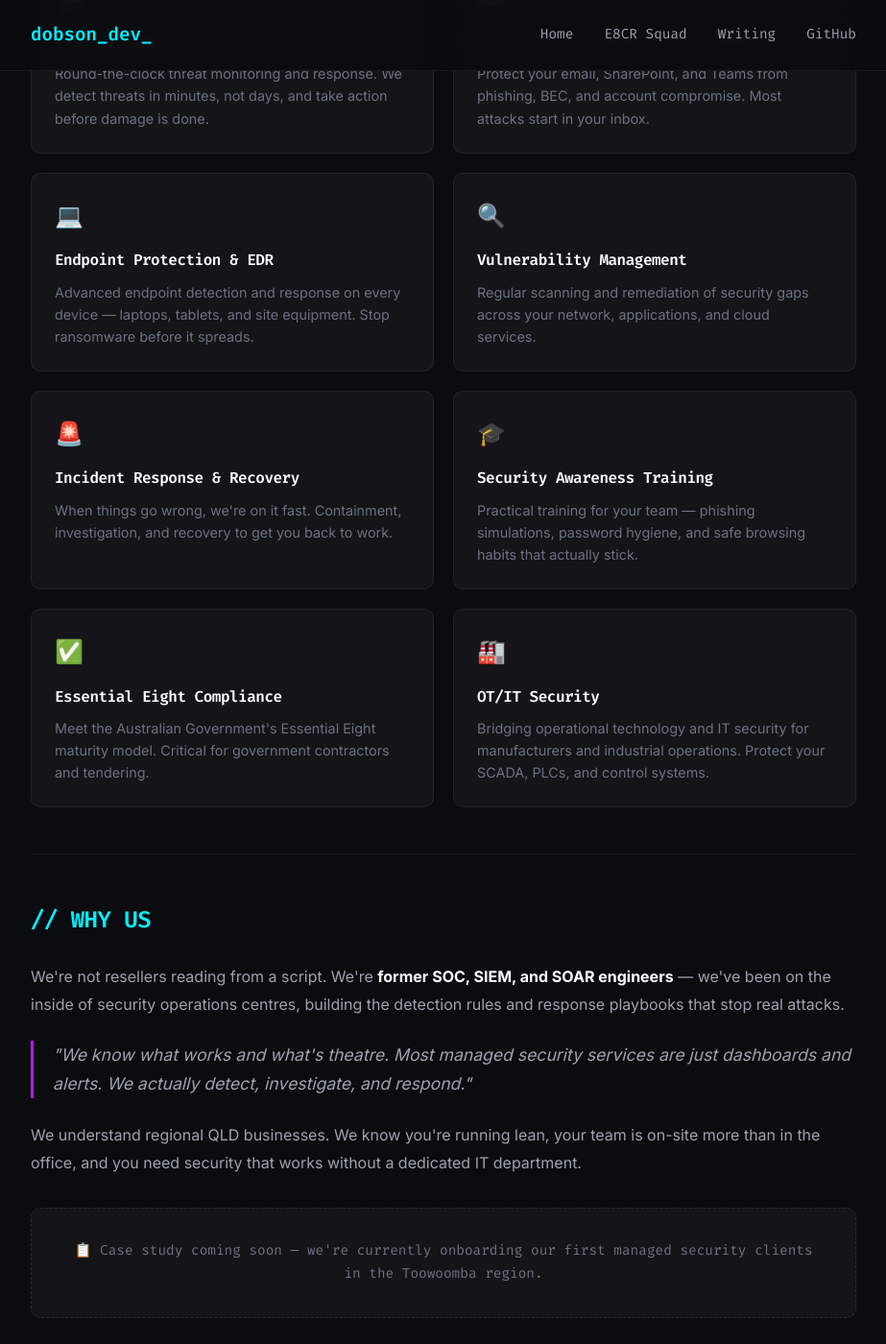
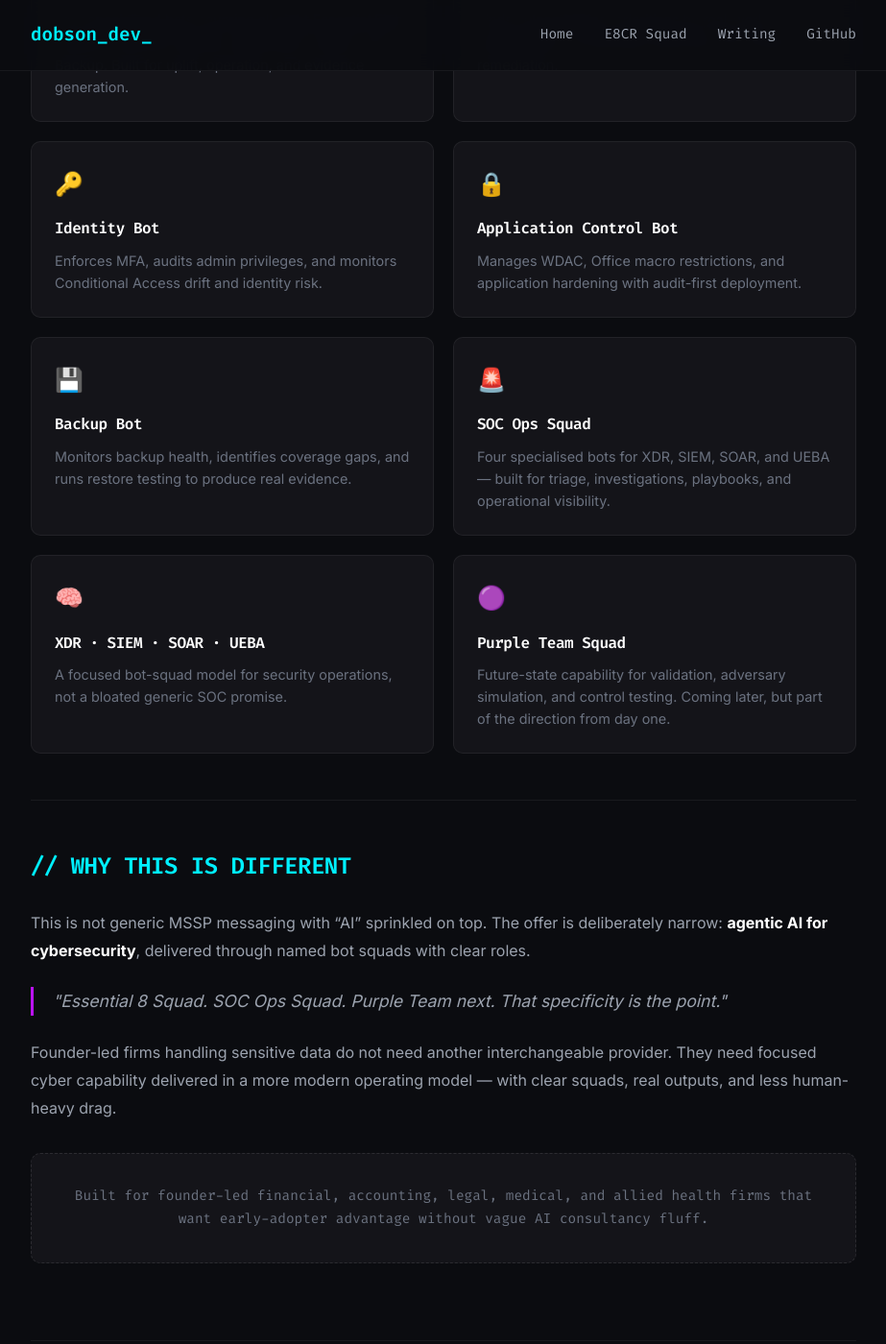
Before and after one commit to RADobson/dobson-dev-site, a Jekyll site: the page built from services/cybersecurity.html, in a window 1280 px wide and 1400 px high, scrolled down 1510 px. Shown: the whole window at 96% size, without its empty margins (178-1101 px from the left). Built offline with Jekyll 4.4.1, drawn with Linux system fonts in a browser that asks for light colours; some of the changed text lies outside the part shown.

Commit message:
Refine site positioning around AI cyber squads

```diff
--- a/services/cybersecurity.html
+++ b/services/cybersecurity.html
@@ -1,7 +1,7 @@
 ---
 layout: default
-title: "Cybersecurity Consulting & Managed Security Services"
-description: "24/7 managed detection and response for regional QLD construction, civil, and engineering businesses. Former SOC engineers protecting your business from ransomware, BEC fraud, and cyber threats."
+title: "Agentic AI for Cybersecurity | AI Cyber Squads"
+description: "Specialised AI cyber squads for founder-led financial, accounting, legal, medical, and allied health firms. Essential 8 Squad, SOC Ops Squad, and future-state Purple Team capability."
 image: /assets/images/og-default.png
 sitemap: true
 ---
@@ -280,19 +280,18 @@
 {
     "@context": "https://schema.org",
     "@type": "Service",
-    "name": "Cybersecurity Consulting & Managed Security Services",
-    "description": "24/7 managed detection and response, Microsoft 365 security monitoring, endpoint protection, vulnerability management, incident response, and Essential Eight compliance for regional QLD businesses.",
+    "name": "Agentic AI for Cybersecurity",
+    "description": "Specialised AI cyber squads for Essential 8 uplift, SOC operations, and future-state purple teaming for founder-led firms handling sensitive data.",
     "provider": {
         "@type": "Organization",
         "name": "Dobson Development Pty Ltd",
         "url": "https://dobsondevelopment.com.au"
     },
     "areaServed": {
-        "@type": "State",
-        "name": "Queensland",
-        "addressCountry": "AU"
+        "@type": "Country",
+        "name": "Australia"
     },
-    "serviceType": "Managed Security Services",
+    "serviceType": "Agentic AI Cybersecurity Services",
     "url": "https://dobsondevelopment.com.au/services/cybersecurity",
     "offers": {
         "@type": "Offer",
@@ -305,109 +304,109 @@
 <a href="/" class="back-nav">← Back to Home</a>
 
 <section class="service-hero">
-    <div class="badge">🛡️ Managed Security Services</div>
-    <h1>Cybersecurity That Works<br>While <span style="color: var(--accent-neon);">You</span> Work.</h1>
+    <div class="badge">🤖 Agentic AI for Cybersecurity</div>
+    <h1>Specialised <span style="color: var(--accent-neon);">AI Cyber Squads</span><br>for Founder-Led Firms.</h1>
     <p class="subtitle">
-        24/7 managed detection and response for construction, civil, and engineering firms across regional Queensland. Enterprise-grade protection without the enterprise price tag.
+        We deploy the Essential 8 Squad, the SOC Ops Squad, and a future-state Purple Team Squad for founder-led financial, accounting, legal, medical, and allied health firms handling sensitive data.
     </p>
 </section>
 
 <section class="problem-section">
     <h2><span class="mono-accent">//</span> THE PROBLEM</h2>
     <p style="color: var(--text-grey); line-height: 1.8; margin-bottom: 1rem;">
-        Construction and civil firms are now the <strong style="color: var(--text-white);">#1 target for ransomware</strong> in Australia. Business Email Compromise (BEC) and invoice fraud cost QLD builders millions every year — a single fraudulent payment redirect can wipe out an entire project's margin.
+        Founder-led financial, accounting, legal, medical, and allied health firms handle highly sensitive data, but most cannot justify building internal capability across Essential 8 uplift, SOC operations, and continuous validation.
     </p>
     <p style="color: var(--text-grey); line-height: 1.8; margin-bottom: 1rem;">
-        You know you need cybersecurity. But you can't afford a full-time security team, and the big enterprise vendors don't understand regional businesses. You need protection that actually fits how you operate.
+        Traditional MSSPs sound interchangeable. Generic AI automation shops sound vague. What these firms actually need is focused cyber capability delivered through specialised agentic systems that do real work.
     </p>
 
     <div class="stat-grid">
         <div class="stat-box">
-            <span class="number">71%</span>
-            <span class="label">of construction firms hit by ransomware in the past year</span>
+            <span class="number">4</span>
+            <span class="label">bots in the Essential 8 Squad</span>
         </div>
         <div class="stat-box">
-            <span class="number">$255K</span>
-            <span class="label">average cost of a cyber breach for Australian SMBs</span>
+            <span class="number">4</span>
+            <span class="label">bots in the SOC Ops Squad</span>
         </div>
         <div class="stat-box">
-            <span class="number">$4.2M</span>
-            <span class="label">lost to BEC scams in QLD construction (2024)</span>
+            <span class="number">1</span>
+            <span class="label">clear wedge: agentic AI for cybersecurity</span>
         </div>
         <div class="stat-box">
-            <span class="number">27 days</span>
-            <span class="label">average downtime after a ransomware attack</span>
+            <span class="number">0</span>
+            <span class="label">interest in generic security theatre</span>
         </div>
     </div>
 </section>
 
 <section class="services-offered">
-    <h2><span class="mono-accent">//</span> WHAT WE PROTECT</h2>
+    <h2><span class="mono-accent">//</span> THE SQUADS</h2>
 
     <div class="service-list">
         <div class="service-item">
-            <span class="icon">📡</span>
-            <h3>24/7 Managed Detection & Response</h3>
-            <p>Round-the-clock threat monitoring and response. We detect threats in minutes, not days, and take action before damage is done.</p>
-        </div>
-        <div class="service-item">
-            <span class="icon">📧</span>
-            <h3>Microsoft 365 Security Monitoring</h3>
-            <p>Protect your email, SharePoint, and Teams from phishing, BEC, and account compromise. Most attacks start in your inbox.</p>
-        </div>
-        <div class="service-item">
-            <span class="icon">💻</span>
-            <h3>Endpoint Protection & EDR</h3>
-            <p>Advanced endpoint detection and response on every device — laptops, tablets, and site equipment. Stop ransomware before it spreads.</p>
+            <span class="icon">🛡️</span>
+            <h3>Essential 8 Squad</h3>
+            <p>Four specialised bots covering all eight Essential Eight controls: VM+PM, Identity, Application Control, and Backup. Built for uplift, operation, and evidence generation.</p>
         </div>
         <div class="service-item">
             <span class="icon">🔍</span>
-            <h3>Vulnerability Management</h3>
-            <p>Regular scanning and remediation of security gaps across your network, applications, and cloud services.</p>
+            <h3>VM+PM Bot</h3>
+            <p>Finds vulnerabilities, prioritises by real-world exploitability, orchestrates patching, and verifies remediation.</p>
+        </div>
+        <div class="service-item">
+            <span class="icon">🔑</span>
+            <h3>Identity Bot</h3>
+            <p>Enforces MFA, audits admin privileges, and monitors Conditional Access drift and identity risk.</p>
+        </div>
+        <div class="service-item">
+            <span class="icon">🔒</span>
+            <h3>Application Control Bot</h3>
+            <p>Manages WDAC, Office macro restrictions, and application hardening with audit-first deployment.</p>
+        </div>
+        <div class="service-item">
+            <span class="icon">💾</span>
+            <h3>Backup Bot</h3>
+            <p>Monitors backup health, identifies coverage gaps, and runs restore testing to produce real evidence.</p>
         </div>
         <div class="service-item">
             <span class="icon">🚨</span>
-            <h3>Incident Response & Recovery</h3>
-            <p>When things go wrong, we're on it fast. Containment, investigation, and recovery to get you back to work.</p>
+            <h3>SOC Ops Squad</h3>
+            <p>Four specialised bots for XDR, SIEM, SOAR, and UEBA — built for triage, investigations, playbooks, and operational visibility.</p>
         </div>
         <div class="service-item">
-            <span class="icon">🎓</span>
-            <h3>Security Awareness Training</h3>
-            <p>Practical training for your team — phishing simulations, password hygiene, and safe browsing habits that actually stick.</p>
+            <span class="icon">🧠</span>
+            <h3>XDR · SIEM · SOAR · UEBA</h3>
+            <p>A focused bot-squad model for security operations, not a bloated generic SOC promise.</p>
         </div>
         <div class="service-item">
-            <span class="icon">✅</span>
-            <h3>Essential Eight Compliance</h3>
-            <p>Meet the Australian Government's Essential Eight maturity model. Critical for government contractors and tendering.</p>
-        </div>
-        <div class="service-item">
-            <span class="icon">🏭</span>
-            <h3>OT/IT Security</h3>
-            <p>Bridging operational technology and IT security for manufacturers and industrial operations. Protect your SCADA, PLCs, and control systems.</p>
+            <span class="icon">🟣</span>
+            <h3>Purple Team Squad</h3>
+            <p>Future-state capability for validation, adversary simulation, and control testing. Coming later, but part of the direction from day one.</p>
         </div>
     </div>
 </section>
 
 <section class="why-us">
-    <h2><span class="mono-accent">//</span> WHY US</h2>
+    <h2><span class="mono-accent">//</span> WHY THIS IS DIFFERENT</h2>
     <p style="color: var(--text-grey); line-height: 1.8; margin-bottom: 1rem;">
-        We're not resellers reading from a script. We're <strong style="color: var(--text-white);">former SOC, SIEM, and SOAR engineers</strong> — we've been on the inside of security operations centres, building the detection rules and response playbooks that stop real attacks.
+        This is not generic MSSP messaging with “AI” sprinkled on top. The offer is deliberately narrow: <strong style="color: var(--text-white);">agentic AI for cybersecurity</strong>, delivered through named bot squads with clear roles.
     </p>
     <blockquote>
-        "We know what works and what's theatre. Most managed security services are just dashboards and alerts. We actually detect, investigate, and respond."
+        "Essential 8 Squad. SOC Ops Squad. Purple Team next. That specificity is the point."
     </blockquote>
     <p style="color: var(--text-grey); line-height: 1.8; margin-top: 1rem;">
-        We understand regional QLD businesses. We know you're running lean, your team is on-site more than in the office, and you need security that works without a dedicated IT department.
+        Founder-led firms handling sensitive data do not need another interchangeable provider. They need focused cyber capability delivered in a more modern operating model — with clear squads, real outputs, and less human-heavy drag.
     </p>
 
     <div class="case-study-placeholder">
-        📋 Case study coming soon — we're currently onboarding our first managed security clients in the Toowoomba region.
+        Built for founder-led financial, accounting, legal, medical, and allied health firms that want early-adopter advantage without vague AI consultancy fluff.
     </div>
 </section>
 
 <section class="cta-section" id="contact">
-    <h2>Book a Free 15-Minute Cyber Briefing</h2>
-    <p class="cta-subtitle">No sales pitch. We'll review your current exposure and tell you exactly where your biggest risks are.</p>
+    <h2>Book a Free 15-Minute Cyber Squad Briefing</h2>
+    <p class="cta-subtitle">We’ll walk through which squad fits best, where the sharpest opportunity sits, and whether the bot-squad model fits your firm.</p>
 
     <div class="cta-form">
         <div class="terminal-bar">
@@ -415,7 +414,7 @@
             <span>cyber-briefing.sh</span>
         </div>
         <form action="https://formspree.io/f/xzznoayg" method="POST">
-            <input type="hidden" name="_subject" value="Cyber Briefing Request">
+            <input type="hidden" name="_subject" value="Cyber Squad Briefing Request">
             <input type="hidden" name="service" value="cybersecurity">
             <div class="form-group">
                 <label for="cs-name">var name =</label>
@@ -433,7 +432,7 @@
                 <label for="cs-message">var message =</label>
                 <textarea id="cs-message" name="message" rows="3" placeholder="Tell us about your business and any security concerns..."></textarea>
             </div>
-            <button type="submit">[ BOOK CYBER BRIEFING ]</button>
+            <button type="submit">[ BOOK CYBER SQUAD BRIEFING ]</button>
         </form>
     </div>
 </section>
@@ -442,32 +441,32 @@
     <h2><span class="mono-accent">//</span> FAQ</h2>
 
     <div class="faq-item">
-        <h3>How much does managed security cost?</h3>
-        <p>It depends on the size of your business and what you need. For most firms (10-50 employees), expect $1,500-$5,000/month — a fraction of the cost of a full-time security analyst. We'll give you a clear quote after the free briefing.</p>
+        <h3>What exactly is the “agentic AI” here?</h3>
+        <p>It is not vague workflow automation. It is a set of named cybersecurity bot squads: four bots in the Essential 8 Squad, four bots in the SOC Ops Squad, and a future-state Purple Team Squad.</p>
     </div>
 
     <div class="faq-item">
-        <h3>We're a small business — aren't we too small to be targeted?</h3>
-        <p>Unfortunately, no. Small businesses are the primary target because they typically have weaker defences. 43% of cyber attacks target small businesses, and the average cost of a breach for an Australian SMB is over $255,000.</p>
+        <h3>Who is this for?</h3>
+        <p>Founder-led financial, accounting, legal, medical, and allied health firms that handle sensitive data and want a more modern cybersecurity operating model.</p>
     </div>
 
     <div class="faq-item">
-        <h3>We already have antivirus — isn't that enough?</h3>
-        <p>Antivirus only catches known threats. Modern ransomware and BEC attacks bypass traditional antivirus entirely. You need detection and response — someone watching for the things antivirus misses.</p>
+        <h3>Why not just sound like a normal MSSP?</h3>
+        <p>Because normal MSSP messaging is saturated and forgettable. The wedge here is specific: agentic AI for cybersecurity, delivered through specialised squads with clear roles.</p>
     </div>
 
     <div class="faq-item">
-        <h3>What's the Essential Eight and do we need it?</h3>
-        <p>The Essential Eight is the Australian Government's cybersecurity framework. If you tender for government work or work with government contractors, you'll increasingly need to demonstrate compliance. We help you get there.</p>
+        <h3>Do I buy all squads at once?</h3>
+        <p>Not necessarily. Some firms start with the Essential 8 Squad, others with the SOC Ops Squad. The right entry point depends on your current maturity, exposure, and priorities.</p>
     </div>
 
     <div class="faq-item">
-        <h3>How quickly can you respond to an incident?</h3>
-        <p>Our MDR service provides detection within minutes and response within the hour. For active incidents, we begin containment immediately upon detection — 24/7, including weekends and public holidays.</p>
+        <h3>Is Purple Team available now?</h3>
+        <p>Not yet. Purple Team is the future-state squad focused on validation, adversary simulation, and control testing. It is part of the roadmap, but not something we present as shipping today.</p>
     </div>
 
     <div class="faq-item">
-        <h3>Do we need to change our existing IT setup?</h3>
-        <p>Usually not. We work with your existing infrastructure — Microsoft 365, Windows, Mac, whatever you're running. We layer security on top without disrupting how your team works.</p>
+        <h3>Do you use AU spelling and Australian security framing?</h3>
+        <p>Yes. The site, reporting, and positioning are written for an Australian audience, including Essential Eight language and AU/UK spelling conventions.</p>
     </div>
 </section>
```
Also changed, not shown: e8cr/index.html (+11 -11 lines), index.html (+34 -39 lines), soc-squad/index.html (+11 -11 lines).
